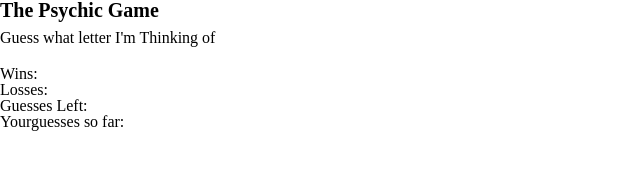
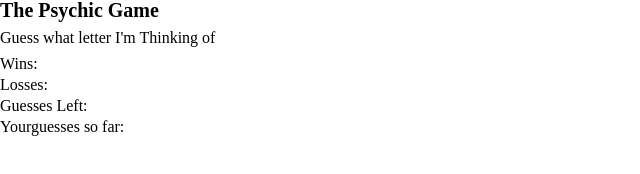
Before and after one commit to ReyDiaz33/Psychic-Game, a plain HTML site: page index.html in a window 1280 px wide. Shown: the full height of the page, 0-640 px from the left. Drawn offline with Linux system fonts and the light colour scheme.

Commit message:
Added padding to LI's

```diff
--- a/assets/css/style.css
+++ b/assets/css/style.css
@@ -5,5 +5,9 @@ h1{
 }
 
 p{
-    padding-bottom: 10px;
+    padding-bottom: 5px;
 }
+
+li{
+    padding-bottom: 5px;
+}
```
